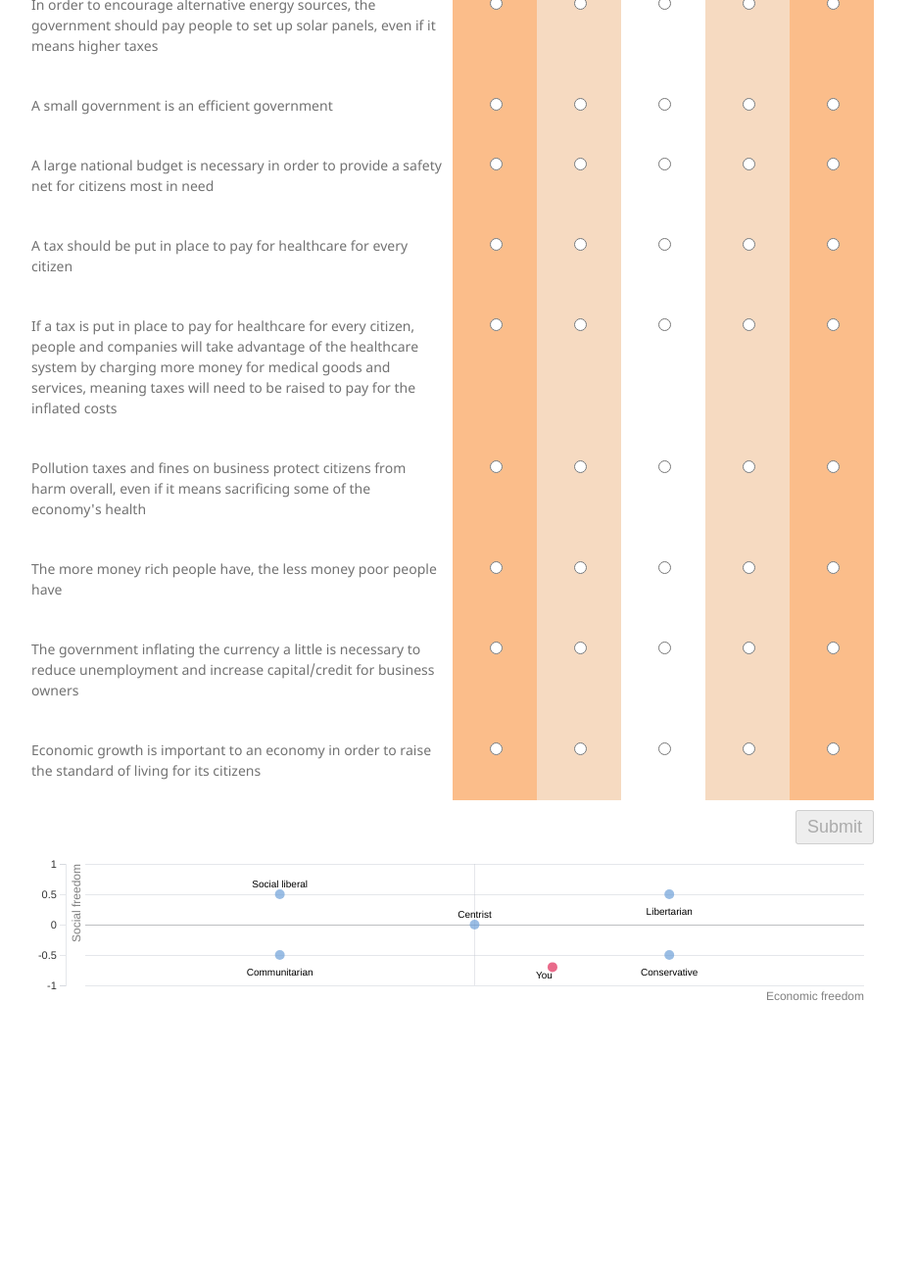
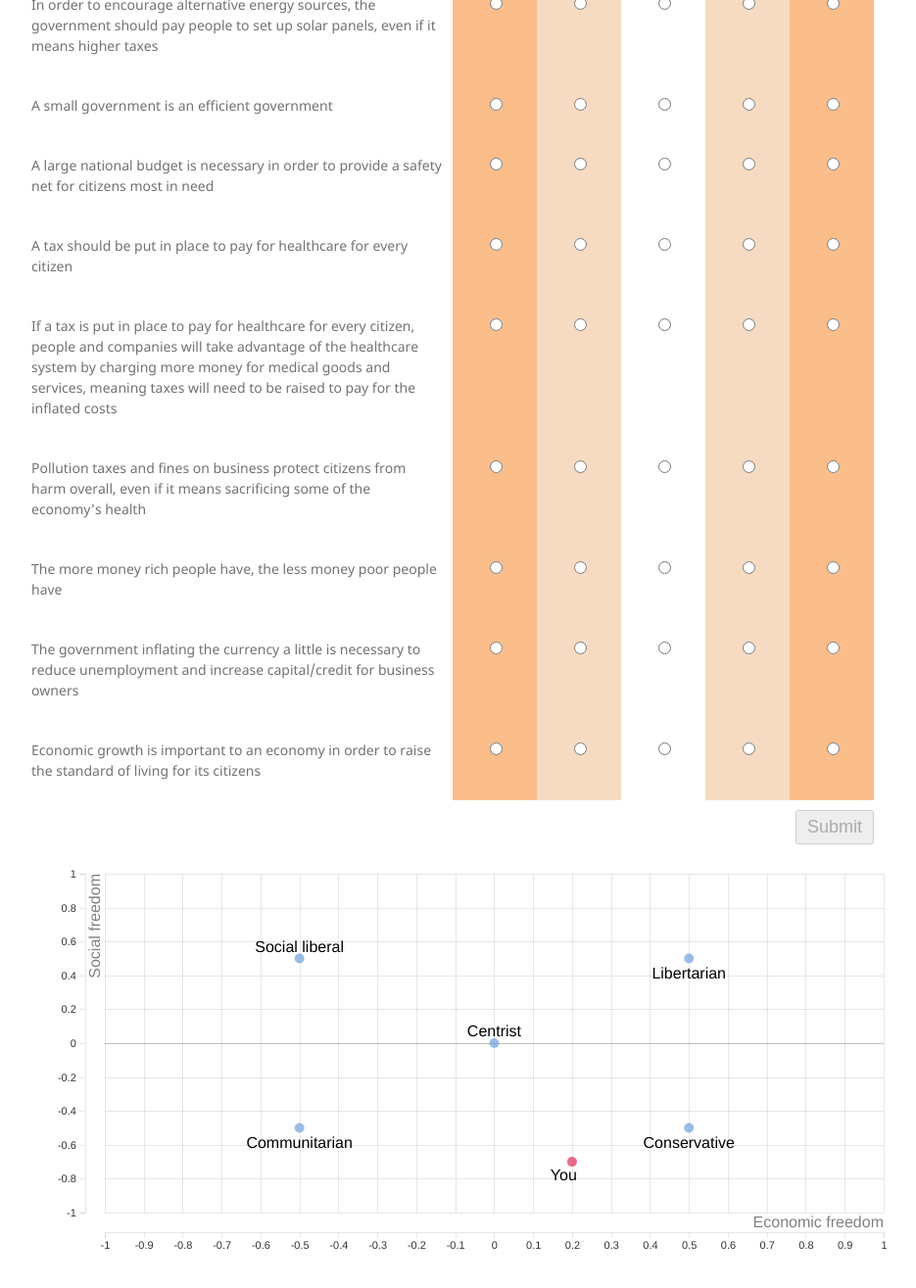
Before and after one commit to shannonobrien/political-quiz, a Jekyll site: the page built from index.html, in a window 1280 px wide and 1400 px high, scrolled down 5636 px. Shown: the top 1315 px of the window at 98% size, without its empty margins (178-1113 px from the left). Built offline with Jekyll 4.4.1, drawn with Linux system fonts in a browser that asks for light colours; before the commit the page ends 6770 px from its top, so only the background shows below that.

Commit message:
more work on chart

```diff
--- a/assets/css/style.scss
+++ b/assets/css/style.scss
@@ -61,6 +61,20 @@
   overflow: hidden;
 }
 
+#theChart {
+  width: 100%;
+  height: 400px;
+  margin: 10px 20px;
+}
+
+.i-role-label {
+  font-size: 16px !important;
+}
+
+.tau-chart__svg .label .label-token {
+  font-size: 16px !important;
+}
+
 @media (screen and max-width:767px) {
   .quiz-grid {
     grid-template-columns: repeat(5, 1fr);
--- a/assets/js/index.js
+++ b/assets/js/index.js
@@ -141,9 +141,6 @@
         }
       },
       settings: {
-        // fitModel: 'minimal',
-        //xDensityPadding: 30,
-        //yDensityPadding: 1
       },
       color: 'color',
       plugins: [
```
